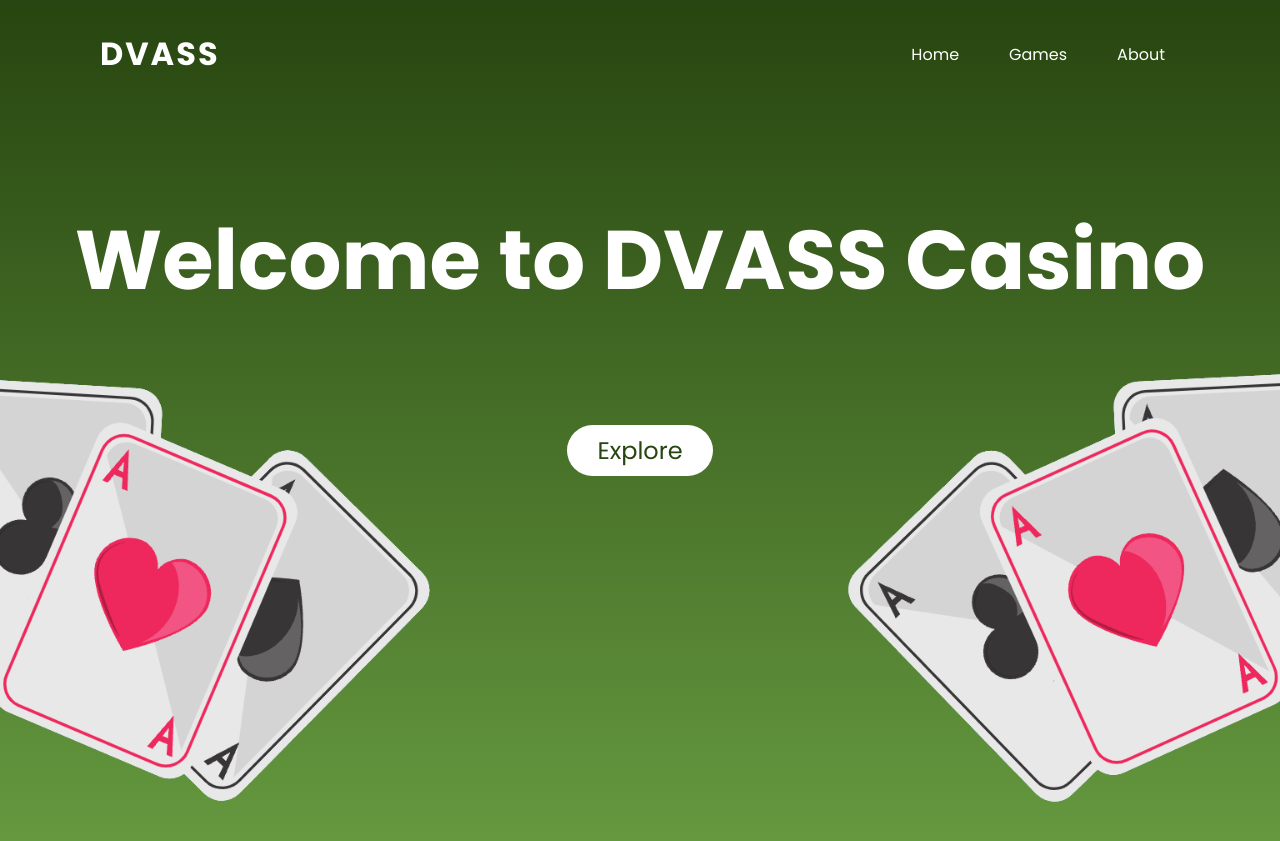
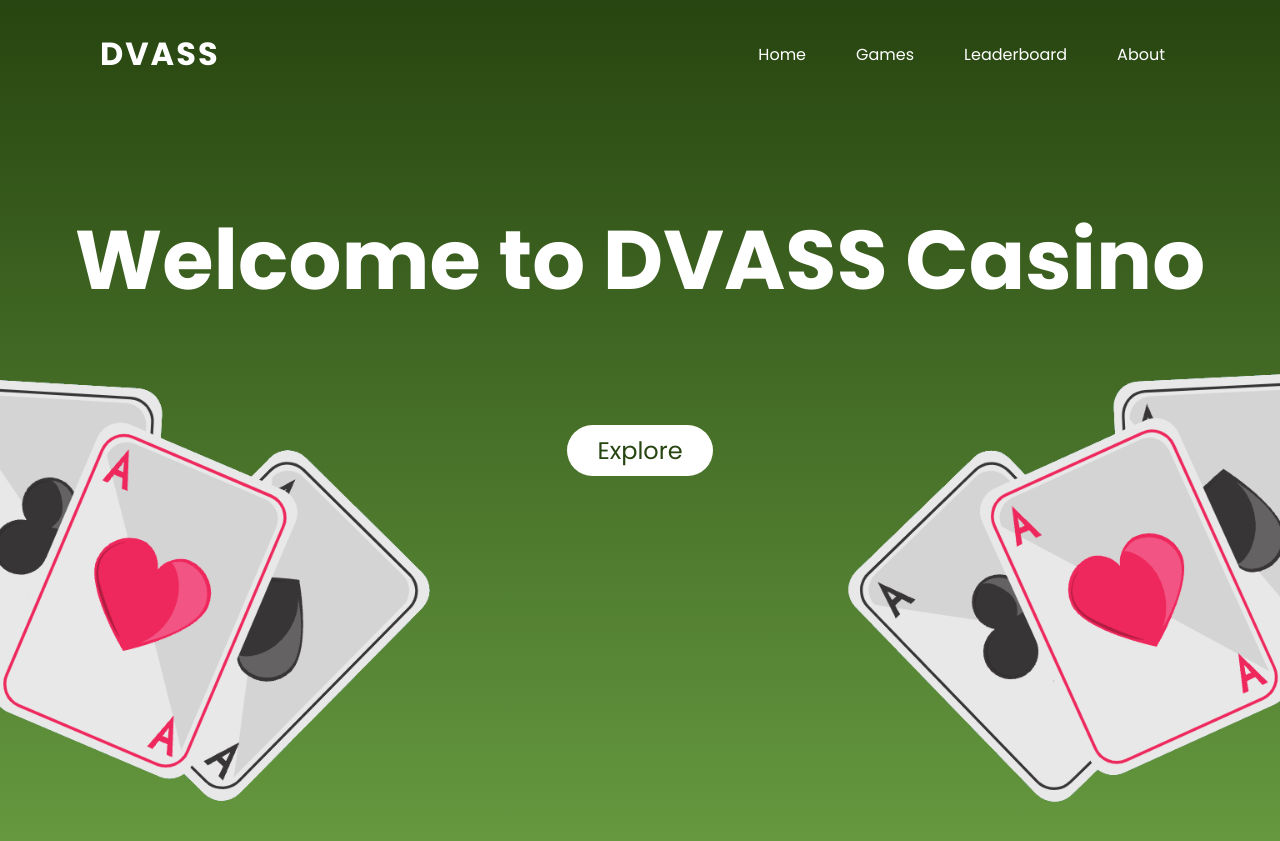
Before and after one commit to SRIHITAKOTT1213/DVASS, a Jekyll site: the page built from index.html, in a window 1280 px wide. Shown: the top 841 px of the page. Built offline with Jekyll 4.4.1, drawn with Linux system fonts in a browser that asks for light colours; the list of posts is cut into pages by our own code.

Commit message:
leaderboard add

```diff
--- a/index.html
+++ b/index.html
@@ -14,6 +14,7 @@ image:
         <ul>
             <li><a href="/home">Home</a></li>
             <li><a href="/games">Games</a></li>
+            <li><a href="/leaderboard">Leaderboard</a></li>
             <li><a href="/about">About</a></li>
         </ul>
     </header>
```
